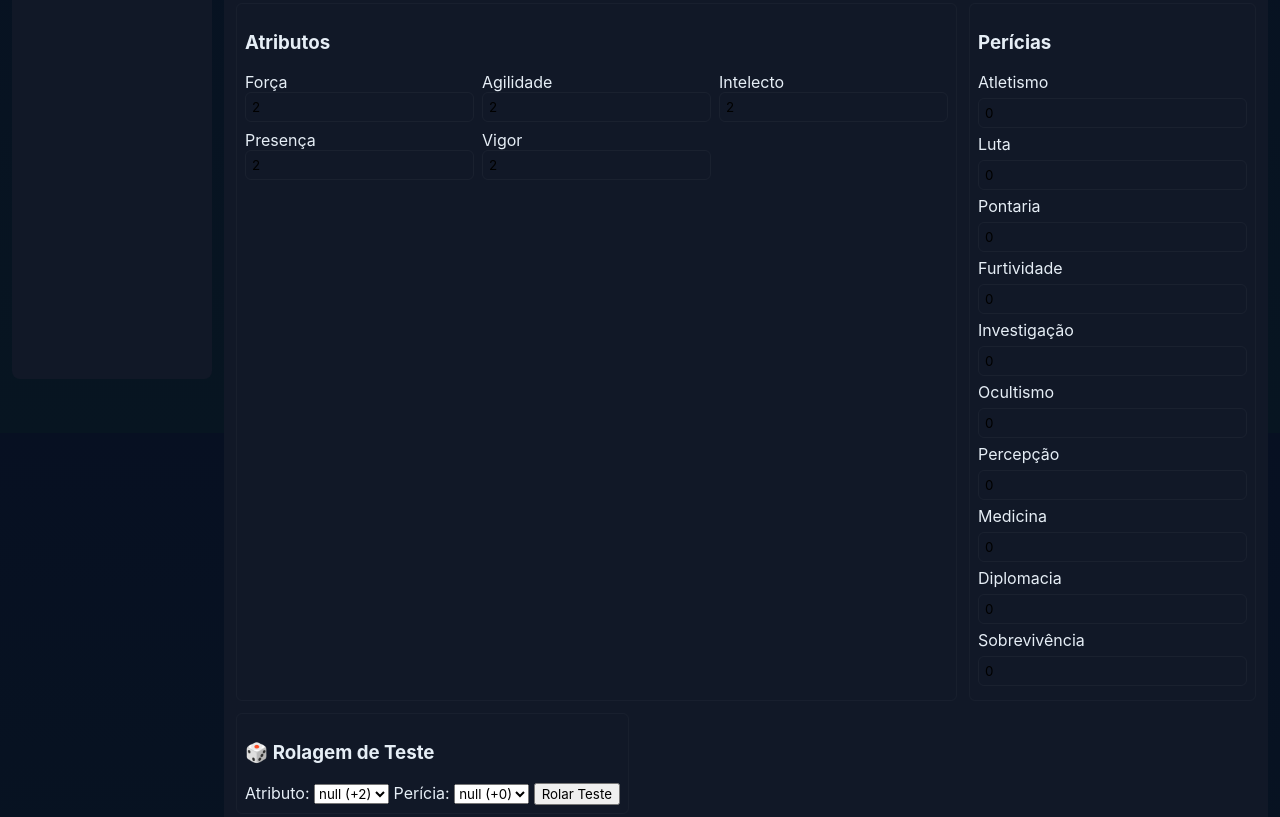
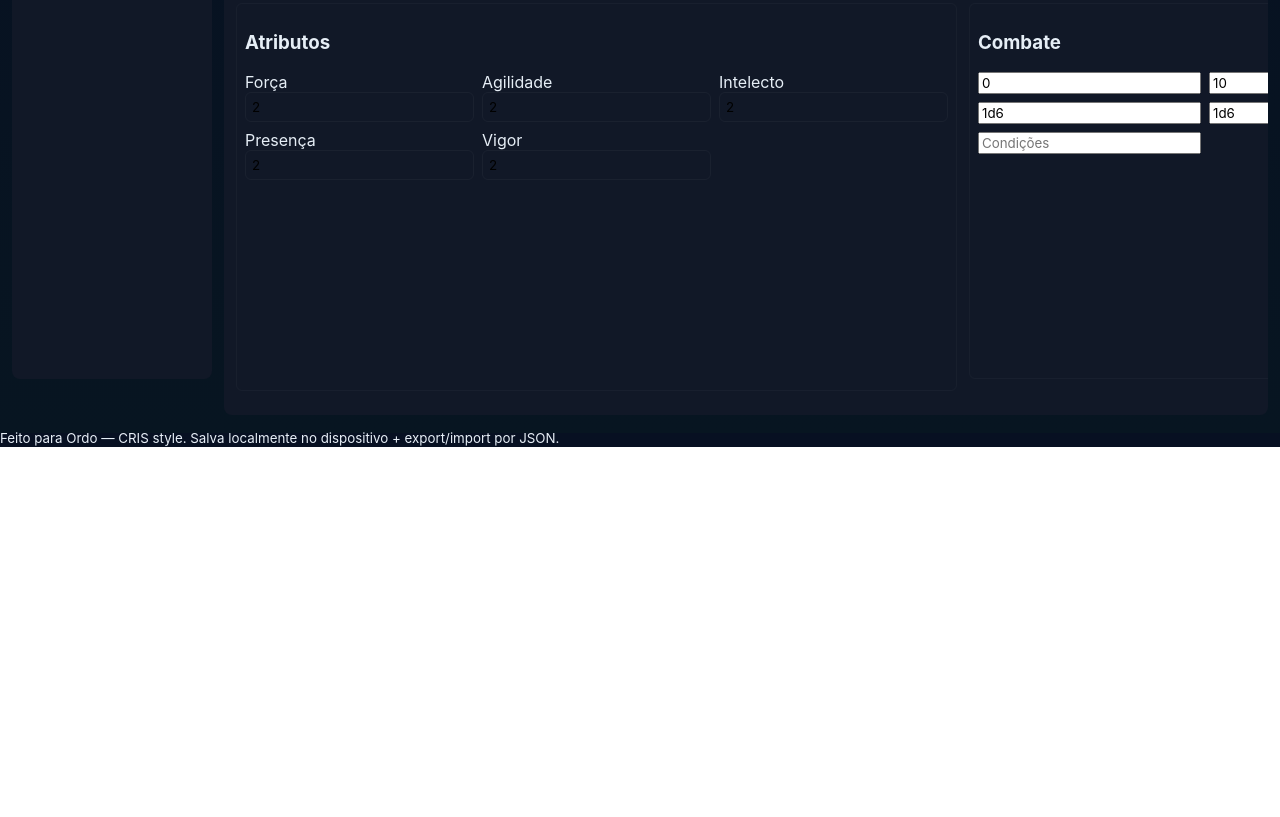
Before and after one commit to thierryhrosa/Ordem-Paranormal, a plain HTML site: page index.html in a window 1280 px wide. Shown: the part 367-1184 px from the top of the page. After the commit the page ends 814 px from the top, so only its background shows below. Drawn offline with Linux system fonts and the light colour scheme.

Commit message:
Remove skills and roll test sections from index.html
Removed the skills and roll test sections from the HTML.

```diff
--- a/index.html
+++ b/index.html
@@ -52,28 +52,6 @@
           </div>
         </div>
 
-        <div class="box skills">
-          <h3>Perícias</h3>
-          <div id="skills"></div>
-        </div>
-      </div>
-
-      <div class="mid-row">
-        <div class="box roll">
-          <h3>🎲 Rolagem de Teste</h3>
-
-          <label>Atributo:</label>
-          <select id="rollAtributo"></select>
-
-          <label>Perícia:</label>
-          <select id="rollPericia"></select>
-
-          <button onclick="rolarTeste()">Rolar Teste</button>
-
-          <div id="rollResultado" class="roll-result"></div>
-        </div>
-      </div>
-
       <div class="mid-row">
         <div class="box combat">
           <h3>Combate</h3>
```
